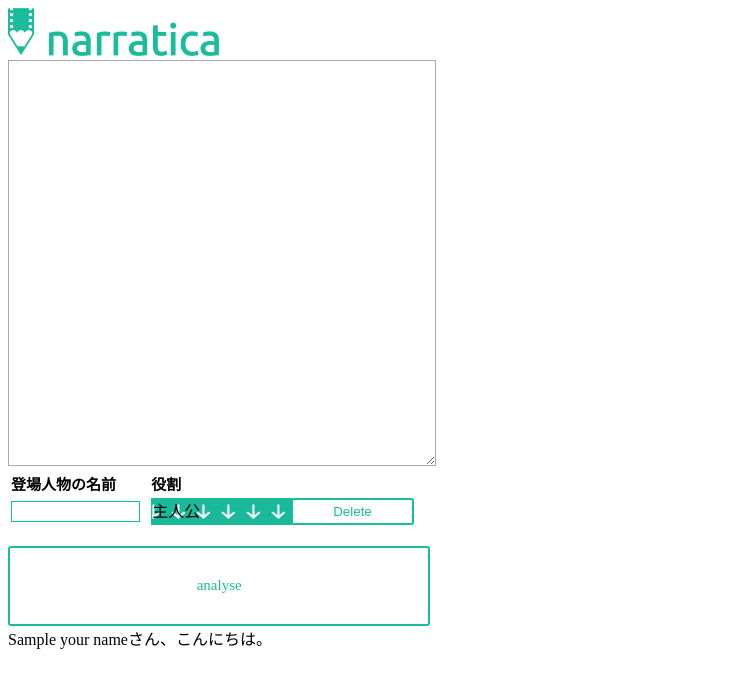
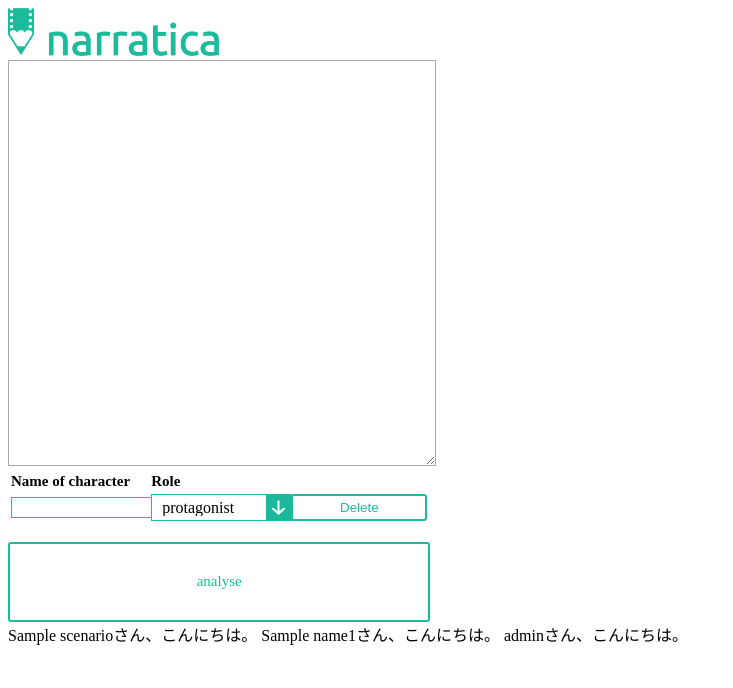
Before and after one commit to yuki-tama/working, a Django app: template templates/form/form.html in a window 1280 px wide. Shown: the top 688 px of the page, without its empty margins (0-733 px from the left). Run offline with Django 3.2, Linux system fonts and the light colour scheme; the template is opened without the code that fills it: most values are stand-ins (such as "Sample title", 1, 10 or a date in 2020).

Commit message:
キャラ名・役割・シナリオをとってこれる

```diff
--- a/form/views.py
+++ b/form/views.py
@@ -2,7 +2,11 @@ from django.shortcuts import render
 from django.http import HttpResponse
 
 def form(request):
-    d = {"your_name" : request.POST.get("your_name")}
+    d = {
+        "scenario" : request.POST.get("scenario"),
+        "name1" : request.POST.get("name1"),
+        "role1" : request.POST.get("role1")
+    }
     return render(request, 'form/form.html', d)
 
 def arrange_format(req):    # AJAXに答える関数
--- a/static/style.css
+++ b/static/style.css
@@ -48,13 +48,13 @@
     background: #1abc9c;
     color: white;
 }
-
+/*
 .form_area{
     margin: 10px 727px 10px 30px;
-}
+} */
 
 .charanameInp{
-  width: 90%;
+  width: 100%;
   vertical-align: top;
   border:1px #1abc9c solid;
   font-size: 15px;
@@ -78,17 +78,19 @@
     color: inherit;
     box-sizing: content-box;
 
-    padding-right:30px;
+    padding-right:20px;
+    padding-left:10px;
+
     background-image:url(arrow_down.png);
-    background-reqpeat:no-repeat;
-    background-size:25px 25px;/*背景画像のサイズ*/
+    background-repeat: no-repeat;
+    background-size:25px 25px;
     background-position:right center;
     cursor:pointer;
     vertical-align: top;
 }
 
 .btn {
-    width: 90%;
+    width: 100%;
     height: 27px;
     border-radius: 3px;
     display: inline-block;
--- a/templates/form/form.html
+++ b/templates/form/form.html
@@ -14,28 +14,28 @@
         <img src="{% static "narratica_logo.png" %}" style="width:50%;">
         <br/>
         {% csrf_token %}
-          <textarea class="scenario_area" name="your_name" onkeypress="analyze(false)"></textarea>
+          <textarea class="scenario_area" name="scenario" onkeypress="analyze(false)"></textarea>
           <br/>
-          <table  frame="void" style="border:none; width:33vw;">
+          <table  frame="void" style="border:none; width:33vw; text-align:right;">
               <tr>
-                  <th class="table_hedding">登場人物の名前</th>
-                  <th class="table_hedding">役割</th>
+                  <th class="table_hedding">Name of character</th>
+                  <th class="table_hedding">Role</th>
                   <th style="width:33%;"> </th>
               </tr>
               <tr>
                   <td>
-                    <input class="charanameInp" type="text" name="txt1" value="">
+                    <input class="charanameInp" type="text" name="name1" value="">
                   </td>
                   <td>
-                    <select class="select" name="select1">
-                        <option>主人公</option>
-                        <option>協力者</option>
-                        <option>依頼者</option
-                        <option>犠牲者</option>
-                        <option>狂言回し</option>
-                        <option>敵</option>
-                        <option>ライバル</option>
-                        <option>支援者</option>
+                    <select class="select" name="role1">
+                        <option>protagonist</option>
+                        <option>attractor</option>
+                        <option>client</option
+                        <option>victim</option>
+                        <option>trickster</option>
+                        <option>antagonist</option>
+                        <option>temper</option>
+                        <option>mentor</option>
                     </select>
                   </td>
                   <td>
@@ -46,8 +46,14 @@
           <br/>
           <input class="square_btn" type="submit" value="analyse">
       </form>
-      {% if your_name %}
-          {{ your_name }}さん、こんにちは。
+      {% if scenario %}
+          {{ scenario }}さん、こんにちは。
+      {% endif %}
+      {% if name1 %}
+          {{ name1 }}さん、こんにちは。
+      {% endif %}
+      {% if role1 %}
+          {{ role1 }}さん、こんにちは。
       {% endif %}
   {% endblock %}
 </body>
```
